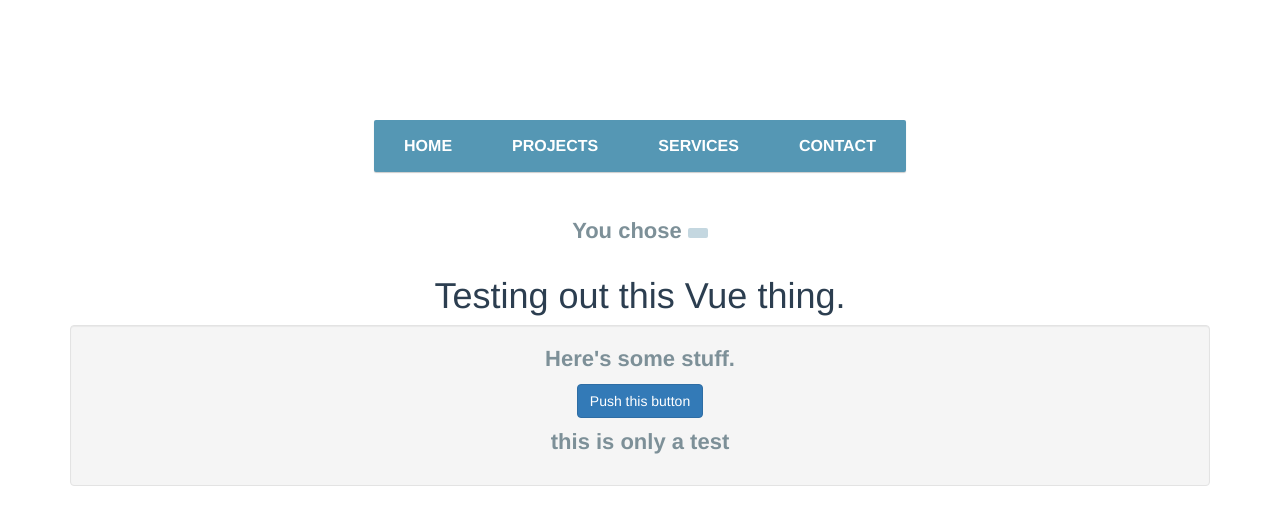
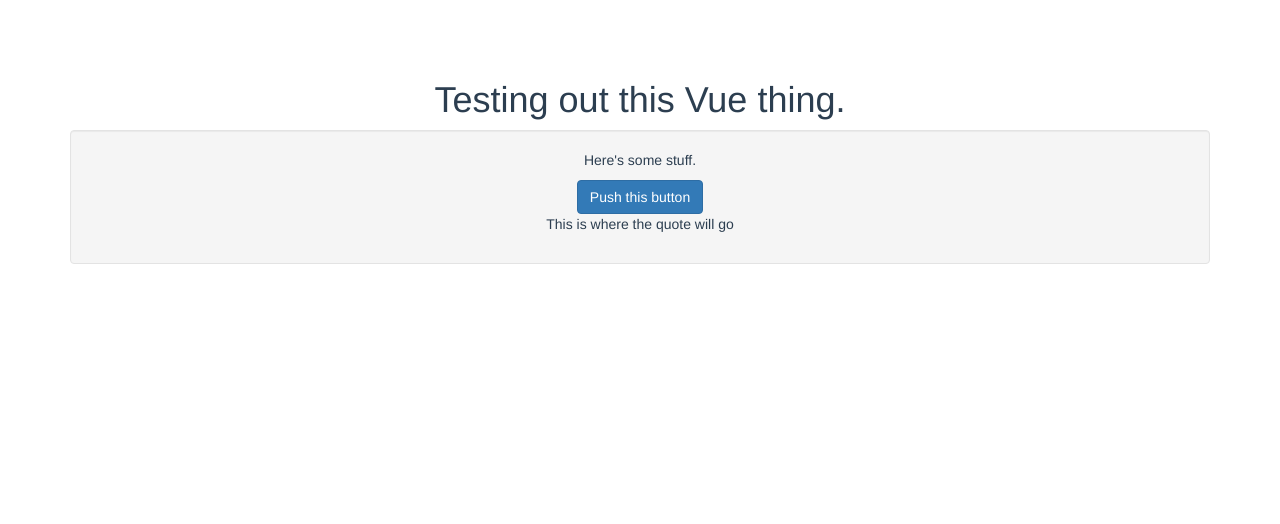
Before and after one commit to jasonvandewarker/vueweatherapp, a Vue app: page / in a window 1280 px wide. Shown: the top 524 px of the page. Built offline with nearby package versions, Linux system fonts and the light colour scheme.

Commit message:
Still not working, took nav bar off.

```diff
--- a/src/App.vue
+++ b/src/App.vue
@@ -1,19 +1,19 @@
 <template>
   <div id="app">
-    <nav-bar></nav-bar>
+    <div class="container">
+    <!-- <nav-bar></nav-bar> -->
     <get-quote></get-quote>
+    </div>
   </div>
 </template>
 
 <script>
 import GetQuote from './components/GetQuote.vue'
-import NavBar from './components/NavBar.vue'
 
 export default {
   name: 'app',
   components: {
-    GetQuote,
-    NavBar
+    GetQuote
   }
 }
 </script>
--- a/src/components/GetQuote.vue
+++ b/src/components/GetQuote.vue
@@ -1,29 +1,25 @@
 <template>
   <div>
-        <div class="container">
+
     <h1>Testing out this Vue thing.</h1>
-
       <div class="well">
           <p>Here's some stuff.</p>
           <button type="button" class="btn btn-primary" v-on:click="getQuote()">Push this button</button>
-    <p>{{ quote }}</p>
-    <p>{{ test }}</p>
+          <p>This is where the quote will go {{ quote }}</p>
       </div>
-</div>
+
   </div>
 </template>
 
 <script>
 export default {
-  data () {
+  data: function () {
     return {
-      test: 'this is only a test',
       quote: ''
     }
   },
   methods: {
     qetQuote () {
-      console.log('Stuff')
       this.$http
         .get('https://api.chucknorris.io/jokes/random', (data) => {
           this.quote = data
@@ -31,7 +27,6 @@ export default {
         .error((err) => console.log(err))
     }
   }
-
 }
 </script>
 
```
Also changed, not shown: src/components/NavBar.vue (+2 -6 lines). Lines whose indentation alone changed are shown as unchanged.
